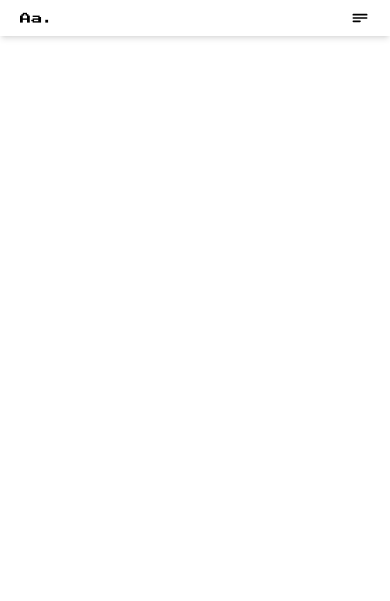
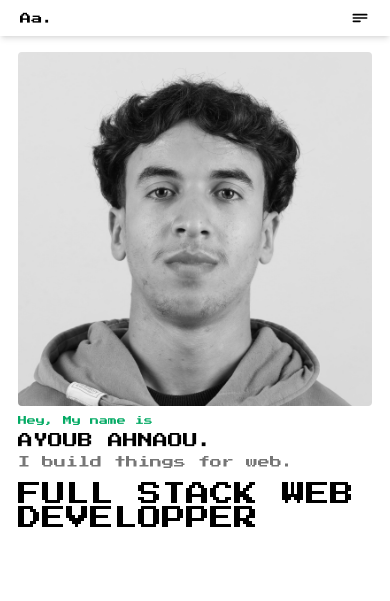
Before and after one commit to ayoub-ahnaou/Portfolio-v1.0, a website: page src/index.html in a window 390 px wide. Drawn offline with nearby package versions, Linux system fonts and the light colour scheme; files that its build step writes are made by us from their sources.

Commit message:
Create the hero interface contains the picture and some informations, also its responsive

```diff
--- a/src/index.html
+++ b/src/index.html
@@ -81,5 +81,31 @@
         <img src="assets/images/icons/close.svg" alt="" />
       </div>
     </nav>
+
+    <!-- header (information and image picture) -->
+    <header id="home-section" class="h-[500px] max-md:h-auto center">
+      <div class="container h-[80%] flex max-md:flex-col-reverse max-md:gap-4">
+        <!-- Information -->
+        <div class="w-1/2 max-md:w-full flex flex-col justify-around gap-6">
+          <div class="flex flex-col gap-2">
+            <p class="text-mainColor text-lg">Hey, My name is</p>
+            <p class="text-primaryTextColor text-2xl max-md:text-3xl">
+              AYOUB AHNAOU.
+            </p>
+            <p class="text-secondTextColor text-2xl">I build things for web.</p>
+          </div>
+          <span class="text-5xl min-h-[100px]">FULL STACK WEB DEVELOPPER</span>
+        </div>
+        <!-- Image picture -->
+        <div class="w-1/2 max-md:w-full flex justify-end">
+          <img
+            src="assets/images/profile/ayoub-ahnaou.jfif"
+            class="img-effect"
+            alt=""
+          />
+        </div>
+      </div>
+    </header>
+
   </body>
 </html>
```
